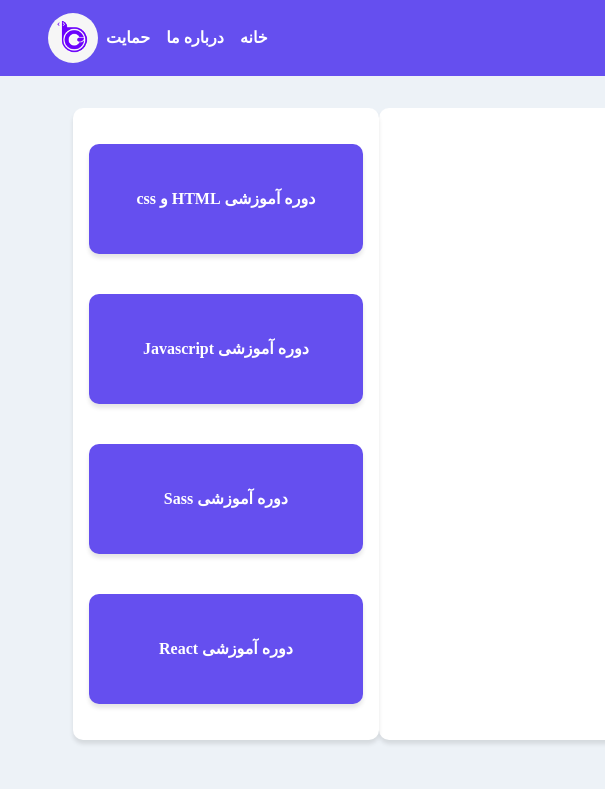
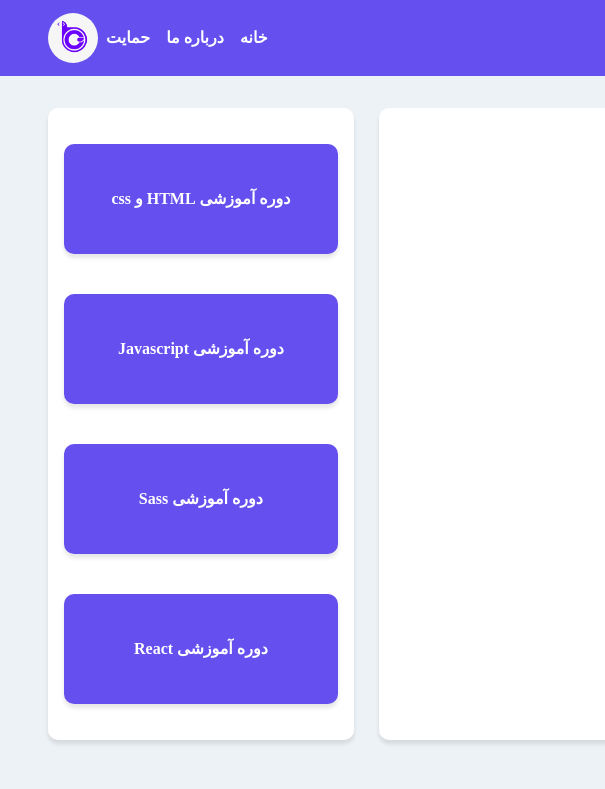
Before and after one commit to springtofigh/sass-mini-project, a plain HTML site: page index.html in a window 1280 px wide. Shown: the top 789 px of the page, 0-605 px from the left. Drawn offline with Linux system fonts and the light colour scheme; a web font is replaced by a local one.

Commit message:
add margin-right for aside tag.

```diff
--- a/styles/scss/style.scss
+++ b/styles/scss/style.scss
@@ -97,7 +97,7 @@ body {
         @include bodyStyle;
         flex-direction: column;
         width: 25%;
-        margin-left: 25px;
+        margin-right: 25px;
         @include boxStyle;
 
         div {
```
Also changed, not shown: styles/css/style.css.
